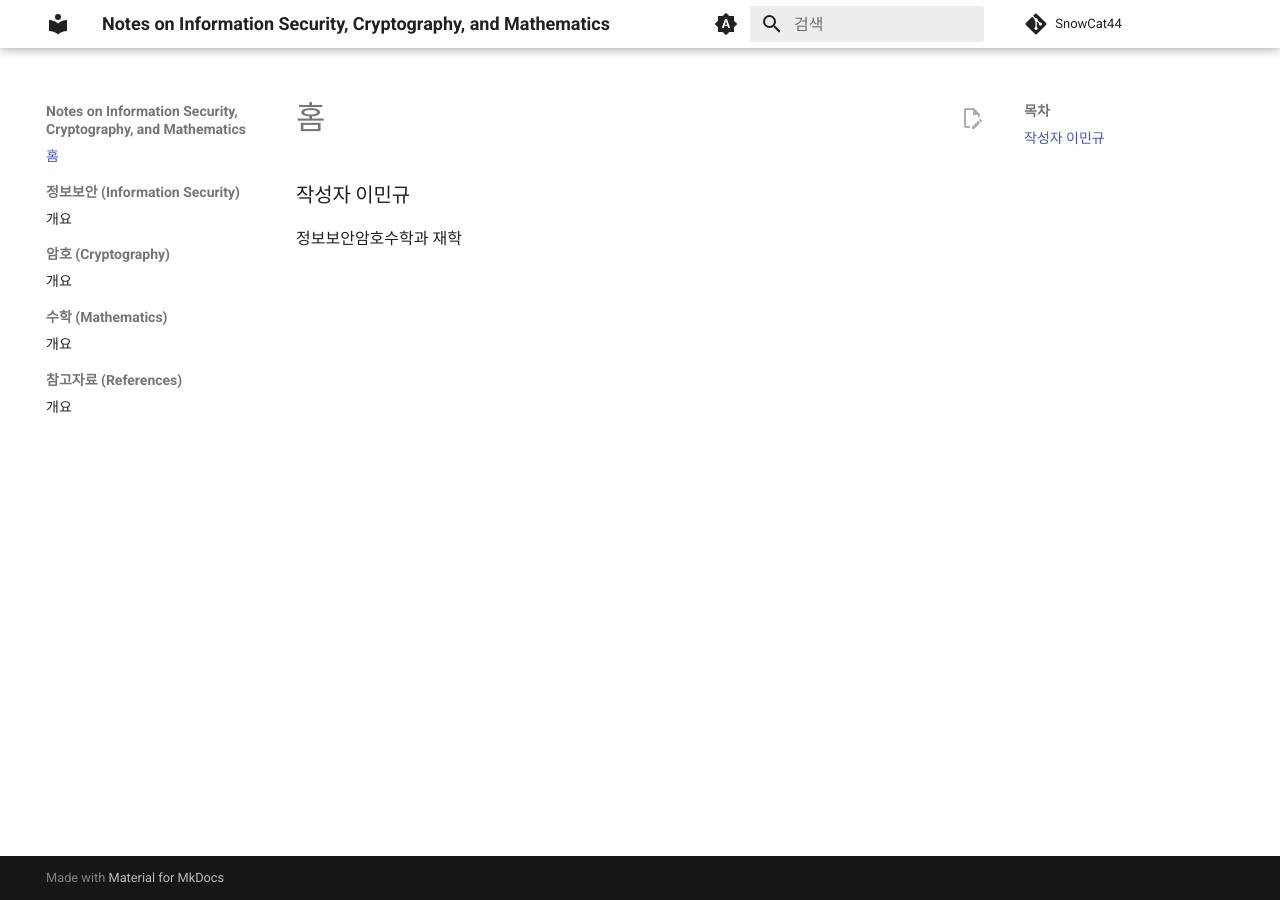
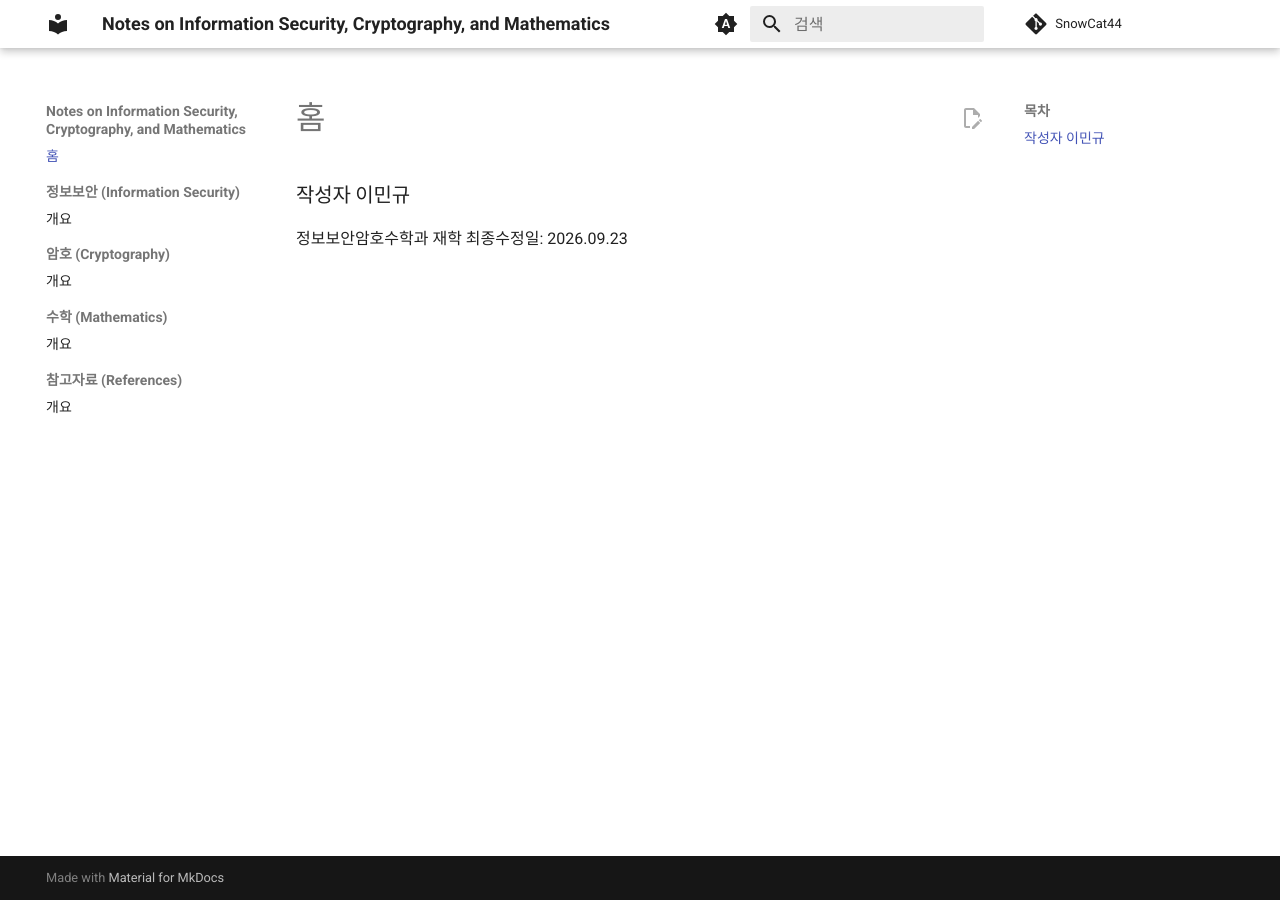
Before and after one commit to SnowCat44/Notes, an MkDocs documentation site: the page built from docs/index.md, in a window 1280 px wide. Built offline with MkDocs 1.6.1 and Material for MkDocs 9.7.7, drawn with Linux system fonts in a browser that asks for light colours; comment, search, counter and statistics services are not loaded.

Commit message:
Update index.md

```diff
--- a/docs/index.md
+++ b/docs/index.md
@@ -1,3 +1,4 @@
 ### 작성자 이민규
 
 정보보안암호수학과 재학
+최종수정일: 2026.09.23
```
